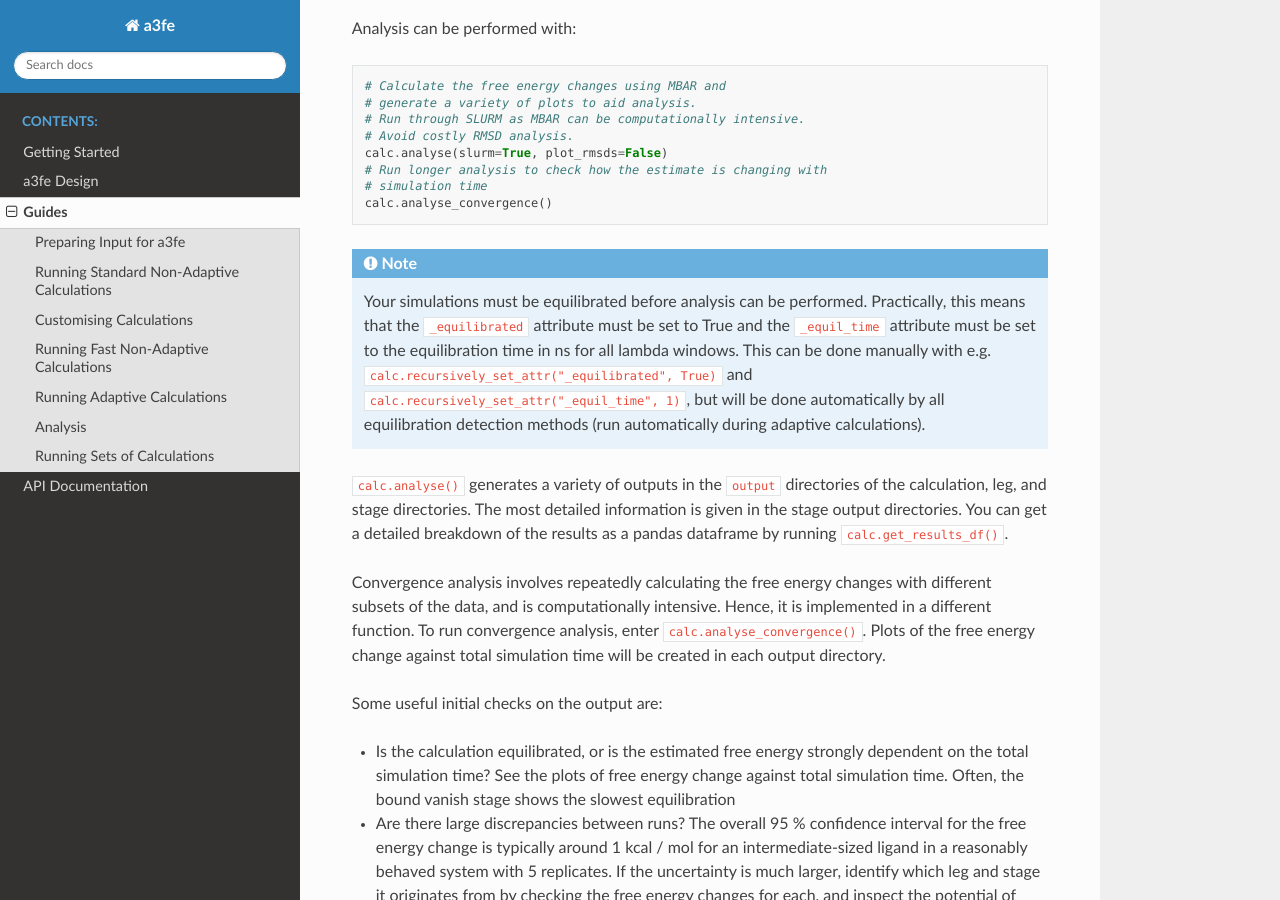
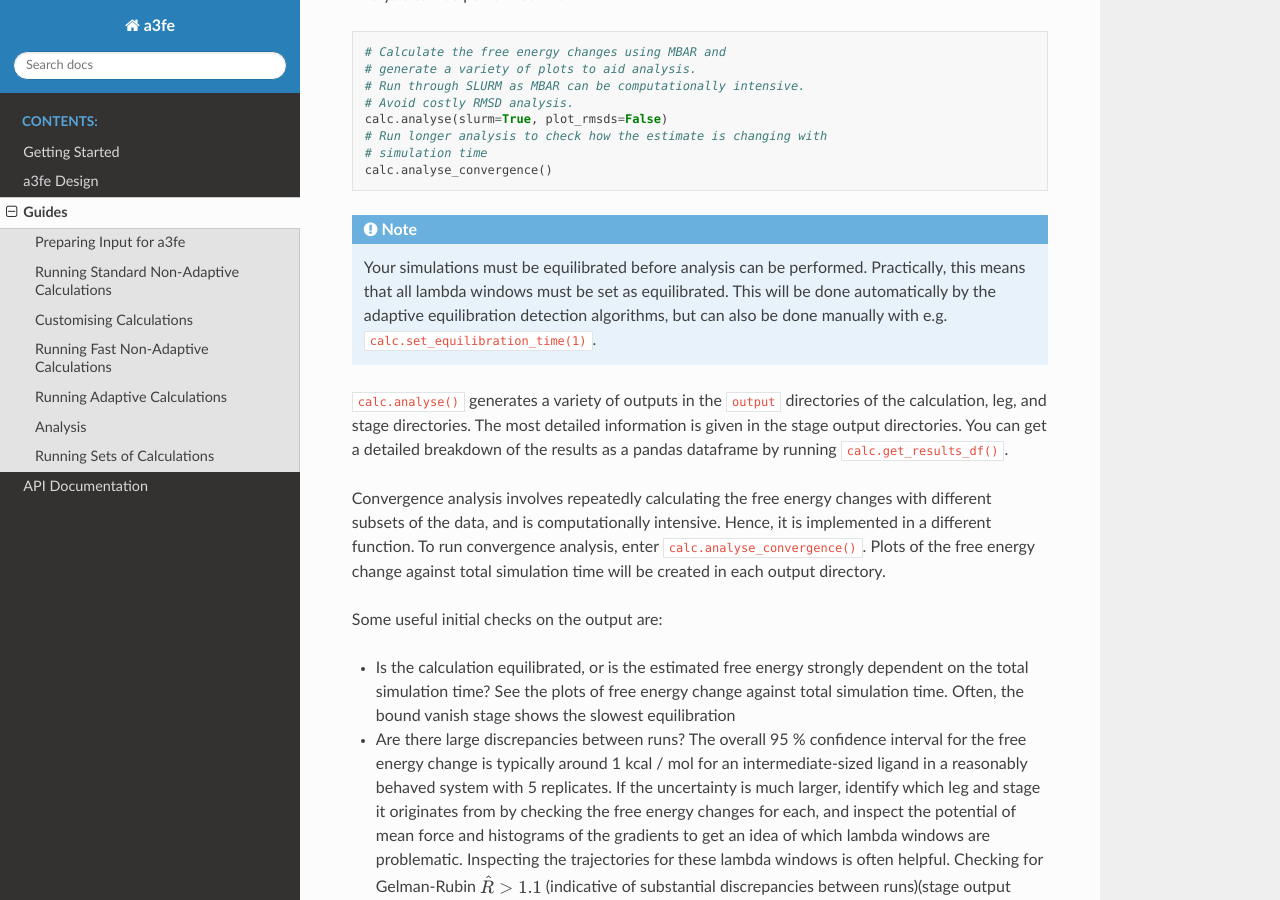
Before and after one commit to michellab/a3fe, a Sphinx documentation site: the page built from docs/guides.rst, in a window 1280 px wide and 900 px high, scrolled down 4328 px. Built offline with Sphinx 7.4.7 and the Read the Docs theme 2.0.0, drawn with Linux system fonts in a browser that asks for light colours; some of the changed text lies outside the part shown.

Commit message:
Add set_equilibration_time method

```diff
--- a/docs/getting_started.rst
+++ b/docs/getting_started.rst
@@ -19,11 +19,12 @@
 .. code-block:: python
 
     import a3fe as a3
-    calc = a3.Calculation()
+    calc = a3.Calculation(ensemble_size=5)
     calc.setup()
     calc.get_optimal_lam_vals()
-    calc.run(adaptive=True)
+    calc.run(adaptive=False, runtime = 5) # Run non-adaptively for 5 ns per replicate
     calc.wait()
+    calc.set_equilibration_time(1) # Discard the first ns of simulation time
     calc.analyse()
     calc.save()
 
--- a/docs/guides.rst
+++ b/docs/guides.rst
@@ -113,8 +113,7 @@
     calc.setup()
     calc.run(adaptive=False, runtime=5) # Run for 5 ns per window per replicate
     calc.wait() # Wait for the simulations to finish
-    calc.recursively_set_attr("_equilibrated", True) # Manually set equilibration to True
-    calc.recursively_set_attr("_equil_time", 1) # Manually set equilibration time to 1 ns
+    calc.set_equilibration_time(1) # Discard the first ns of simulation time
     calc.analyse() # Fast analyses
     calc.analyse_convergence() # Slower convergence analysis
     calc.save()
@@ -152,15 +151,14 @@
   # Shorten several of the initial equilibration stages.
   # This should still be stable.
   cfg = a3.SystemPreparationConfig()
-  cfg.runtime_npt_unrestrained = 50
-  cfg.runtime_npt = 50
-  cfg.ensemble_equilibration_time = 100
+  cfg.runtime_npt_unrestrained = 50 # ps
+  cfg.runtime_npt = 50 # ps
+  cfg.ensemble_equilibration_time = 100 # ps
   calc = a3.Calculation(ensemble_size = 3)
   calc_set.setup(bound_leg_sysprep_config = cfg, free_leg_sysprep_config = cfg)
-  calc_set.run(adaptive = False, runtime=0.1)
+  calc_set.run(adaptive = False, runtime=0.1) # ns
   calc.wait() # Wait for the simulations to finish
-  calc.recursively_set_attr("_equilibrated", True) # Manually set equilibration to True
-  calc.recursively_set_attr("_equil_time", 1) # Manually set equilibration time to 1 ns
+  calc.set_equilibration_time(1) # Discard the first ns of simulation time
   calc.analyse() # Fast analyses
   calc.save()
 
@@ -219,11 +217,8 @@
 
 .. note::
 
-    Your simulations must be equilibrated before analysis can be performed. Practically, this means that the
-    ``_equilibrated`` attribute must be set to True and the ``_equil_time`` attribute must be set to the equilibration time
-    in ns for all lambda windows. This can be done manually with e.g. ``calc.recursively_set_attr("_equilibrated", True)`` and
-    ``calc.recursively_set_attr("_equil_time", 1)``, but will be done automatically by all equilibration detection methods (run
-    automatically during adaptive calculations).
+    Your simulations must be equilibrated before analysis can be performed. Practically, this means that all lambda windows must be set as equilibrated.
+    This will be done automatically by the adaptive equilibration detection algorithms, but can also be done manually with e.g. ``calc.set_equilibration_time(1)``.
 
 ``calc.analyse()`` generates a variety of outputs in the ``output`` directories of the calculation, leg, and stage directories. The most detailed
 information is given in the stage output directories. You can get a detailed breakdown of the results as a pandas dataframe by running ``calc.get_results_df()``.
@@ -262,7 +257,6 @@
     calc_set.setup()
     calc_set.run(adaptive=False, runtime=5)
     calc_set.wait()
-    calc_set.recursively_set_attr("_equilibrated", True)
-    calc_set.recursively_set_attr("_equil_time", 1)
+    calc_set.set_equilibration_time(1)
     calc_set.analyse(exp_dgs_path = "input/exp_dgs.csv", offset = False)
     calc_set.save()
```
Also changed, not shown: README.md (+4 -2 lines), 5 other files.
